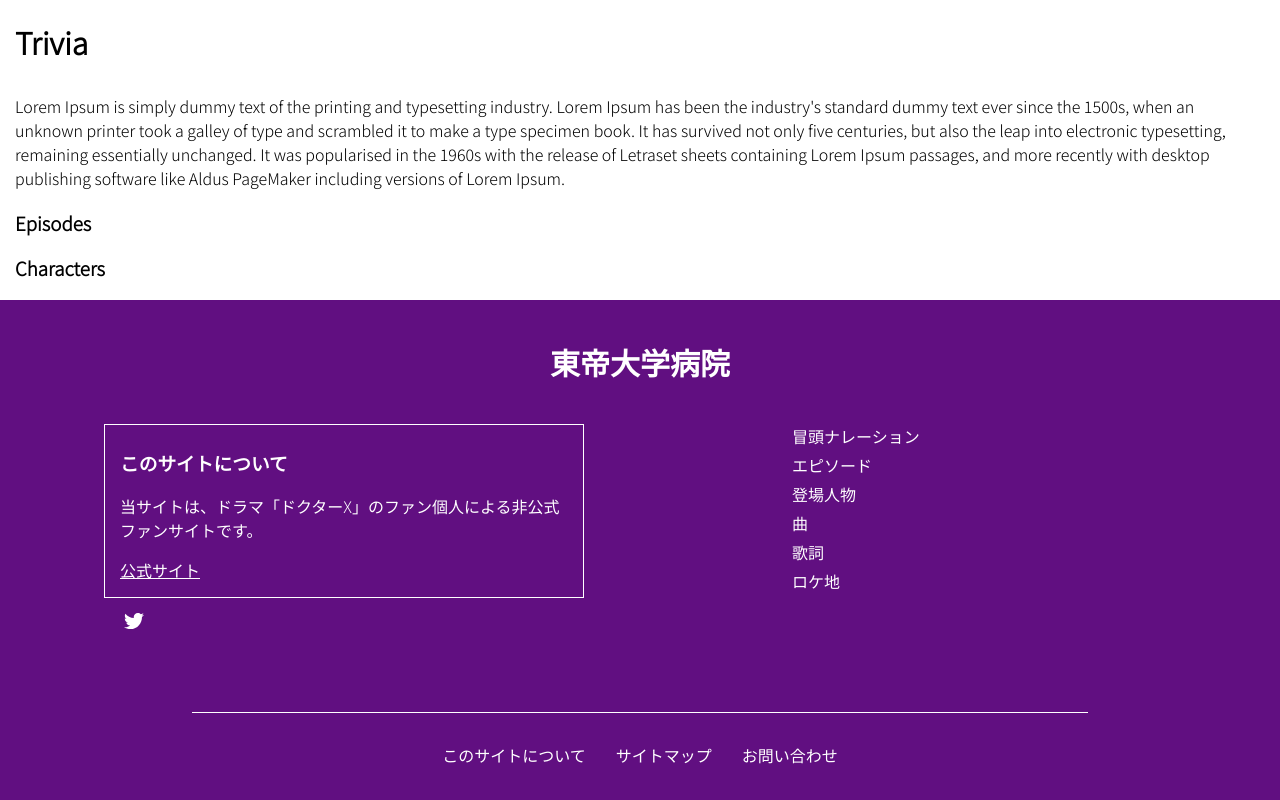
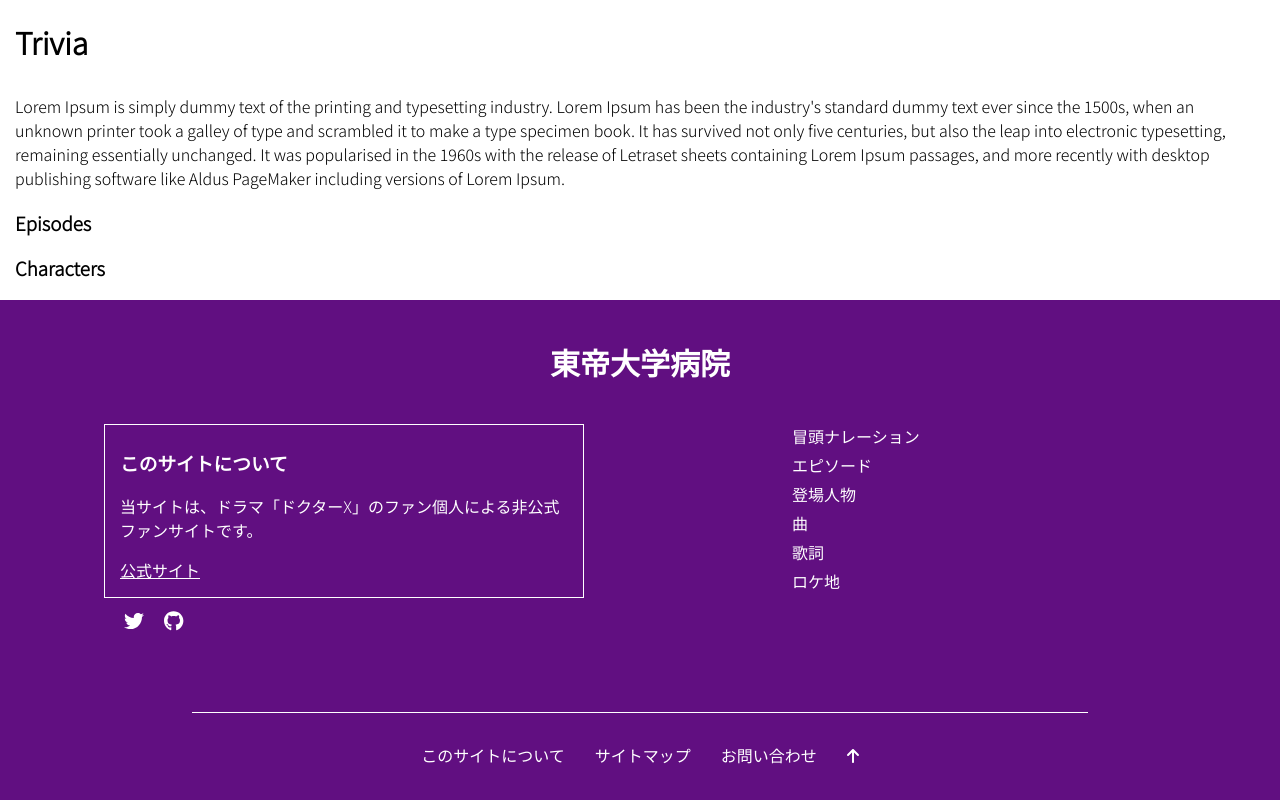
Before and after one commit to my12parsecs/doctorx, a React (Create React App) app: page / in a window 1280 px wide. Shown: the part 1811-2611 px from the top of the page. Built offline with nearby package versions, Linux system fonts and the light colour scheme.

Commit message:
added arrow & gh icon

```diff
--- a/src/components/Footer.js
+++ b/src/components/Footer.js
@@ -1,9 +1,10 @@
 import { t } from "i18next";
 import { Link } from "react-router-dom";
-import React from "react";
 
 import { FontAwesomeIcon } from "@fortawesome/react-fontawesome";
 import { faTwitter } from '@fortawesome/free-brands-svg-icons'
+import { faGithub } from '@fortawesome/free-brands-svg-icons'
+import { faArrowUp } from '@fortawesome/free-solid-svg-icons'
 
 export default function Footer() {
   return (
@@ -23,12 +24,20 @@
               {t("officialSite")}
             </a>
           </div>
+          <div className="footer-icon">
           <a
             href="https://twitter.com/DoctorXFansite"
             target="_blank"
             rel="noopener noreferrer"
             className="footer-twitter"
           ><FontAwesomeIcon icon={faTwitter} size="lg" /></a>
+          <a
+            href="https://github.com/my12parsecs/doctorx"
+            target="_blank"
+            rel="noopener noreferrer"
+            className="footer-twitter"
+          ><FontAwesomeIcon icon={faGithub} size="lg" /></a>
+          </div>
         </div>
         <div className="footer-page">
           <Link to="/voiceover" className="footer-page-link">{t("voiceOver")}</Link>
@@ -50,6 +59,9 @@
         >
           {t("contact")}
         </a>
+        <a href="#">
+          <FontAwesomeIcon icon={faArrowUp} />
+        </a>
       </div>
     </footer>
   );
```
